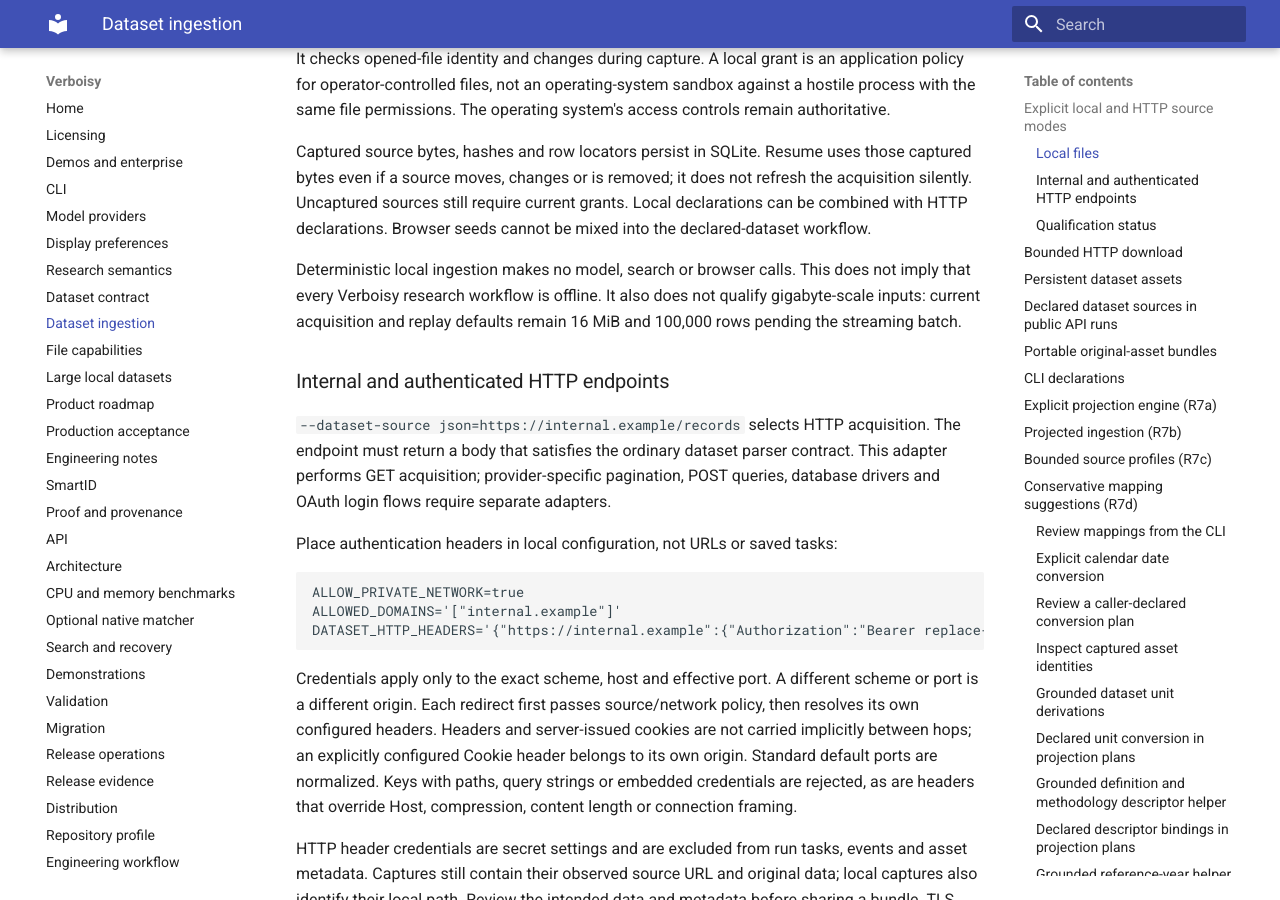
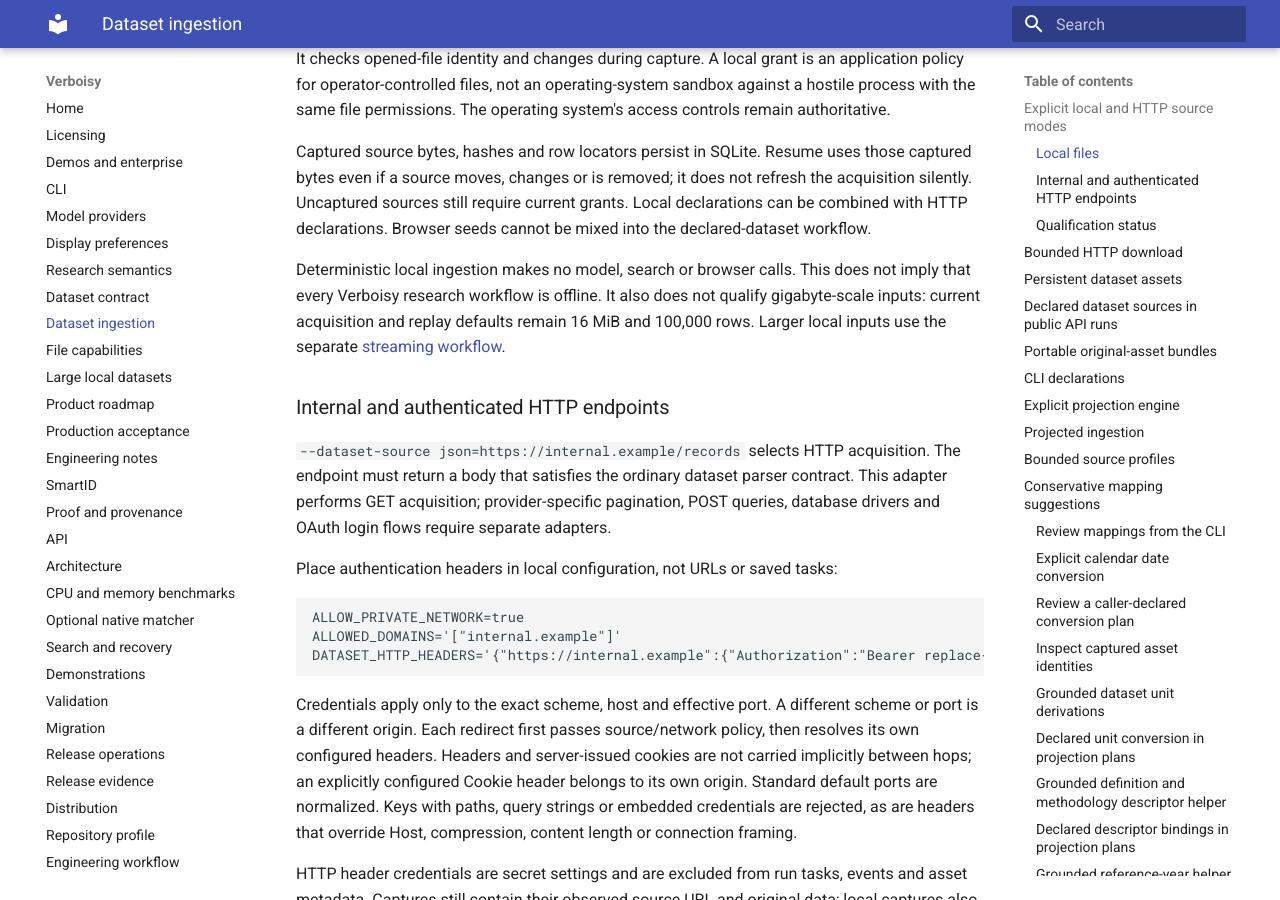
Before and after one commit to EmanueleTorrisi/verboisy, an MkDocs documentation site: the page built from docs/ingestion.md, in a window 1280 px wide and 900 px high, scrolled down 1014 px. Built offline with MkDocs 1.6.1 and Material for MkDocs 9.7.7, drawn with Linux system fonts in a browser that asks for light colours; some of the changed text lies outside the part shown.

Commit message:
docs: clarify ingestion limits and remove historical patch labels

```diff
--- a/docs/ingestion.md
+++ b/docs/ingestion.md
@@ -60,7 +60,8 @@
 Deterministic local ingestion makes no model, search or browser calls. This does
 not imply that every Verboisy research workflow is offline. It also does not
 qualify gigabyte-scale inputs: current acquisition and replay defaults remain
-16 MiB and 100,000 rows pending the streaming batch.
+16 MiB and 100,000 rows. Larger local inputs use the separate
+[streaming workflow](streaming.md).
 
 ### Internal and authenticated HTTP endpoints
 
@@ -307,7 +308,7 @@
 saved declarations are reused, so do not repeat `--dataset-source` on resume.
 Python callers may use `dataset_sources`; conflicting task declarations fail.
 
-## Explicit projection engine (R7a)
+## Explicit projection engine
 
 `verboisy.extractor.projection` provides a deterministic projection primitive.
 Plans can be applied through declared-source ingestion or directly to captured
@@ -354,7 +355,7 @@
 record against its target schema.
 
 
-## Projected ingestion (R7b)
+## Projected ingestion
 
 Provide `--dataset-projection plan.json` alongside `--dataset-source`. For example,
 use a JSON plan with the `Person` to `name` and `Age` to `years` mappings above:
@@ -391,7 +392,7 @@
 Projected runs use `provenance: projected_dataset_values` and retain false truth and
 global completeness claims. No browser, search or model calls are introduced.
 
-## Bounded source profiles (R7c)
+## Bounded source profiles
 
 Declared-source ingestion journals one `dataset_profile` event for each captured
 asset, before row projection or acceptance. It profiles original source fields,
@@ -432,7 +433,7 @@
 immutable statistics and previews; raw captured rows are unchanged. Profiling
 introduces no browser, search or model requests and makes no automatic mappings.
 
-## Conservative mapping suggestions (R7d)
+## Conservative mapping suggestions
 
 `verboisy.extractor.mapping` proposes explicit identity mappings from a bounded
 source profile. Exact JSON pointers take precedence. When an exact pointer is
```
Also changed, not shown: other parts of docs/ingestion.md (+4 -0 lines).
